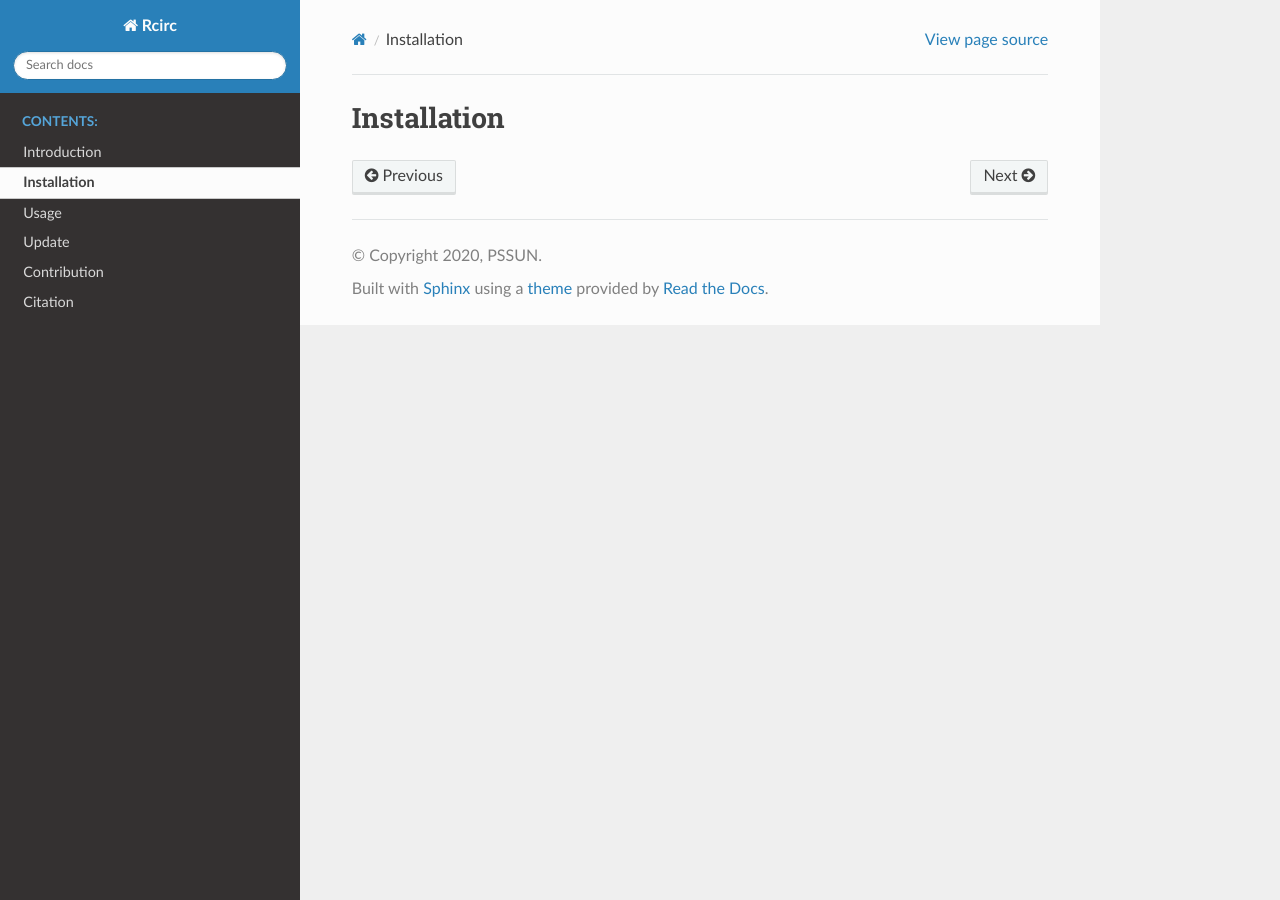
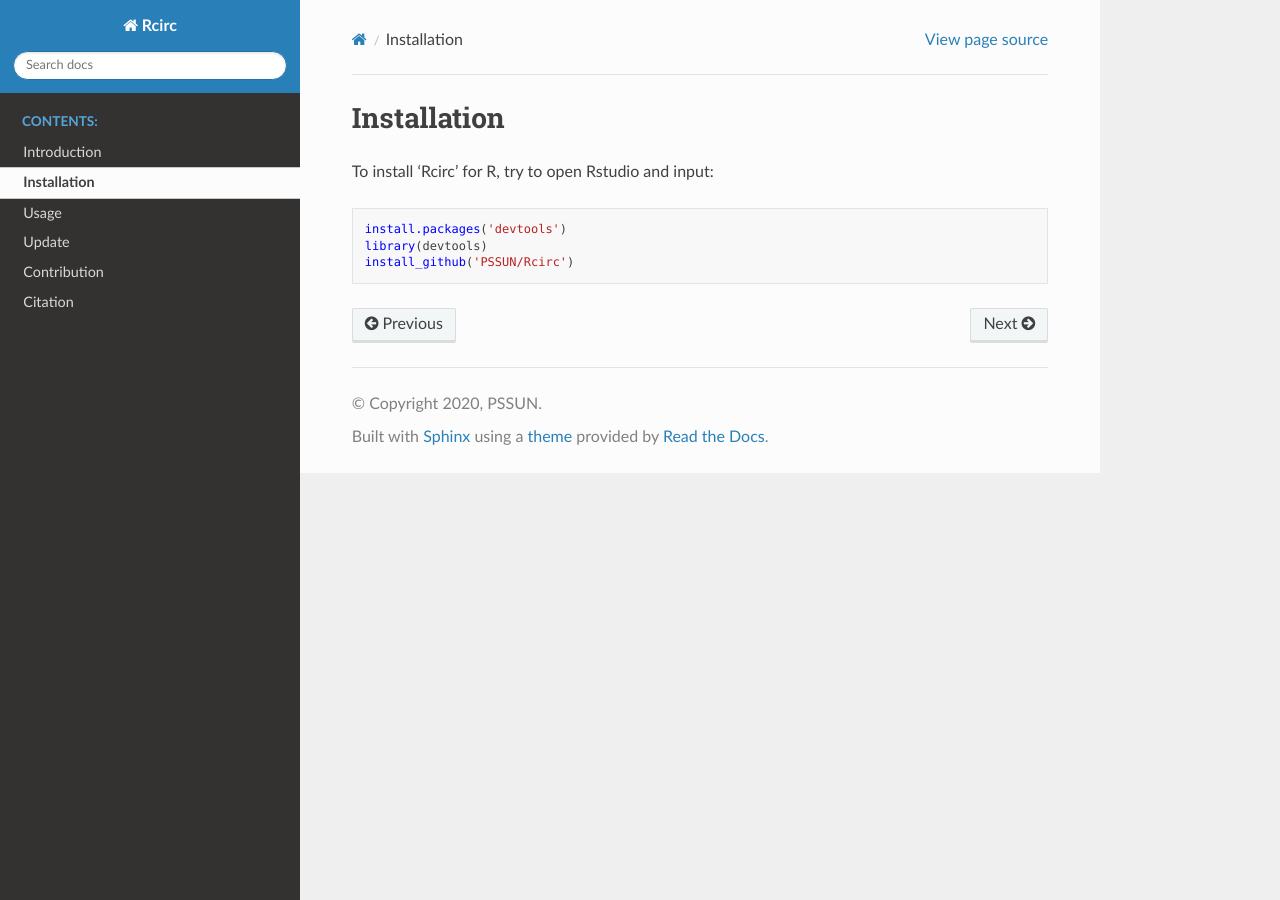
Before and after one commit to PSSUN/Rcirc_doc, a Sphinx documentation site: the page built from source/Installation/Installation.md, in a window 1280 px wide. Built offline with Sphinx 7.4.7 and the Read the Docs theme 2.0.0, drawn with Linux system fonts in a browser that asks for light colours.

Commit message:
Update Installation.md

````diff
--- a/source/Installation/Installation.md
+++ b/source/Installation/Installation.md
@@ -1 +1,8 @@
 # Installation
+
+To install 'Rcirc' for R, try to open Rstudio and input:
+```R
+install.packages('devtools')
+library(devtools)
+install_github('PSSUN/Rcirc')
+```
````
